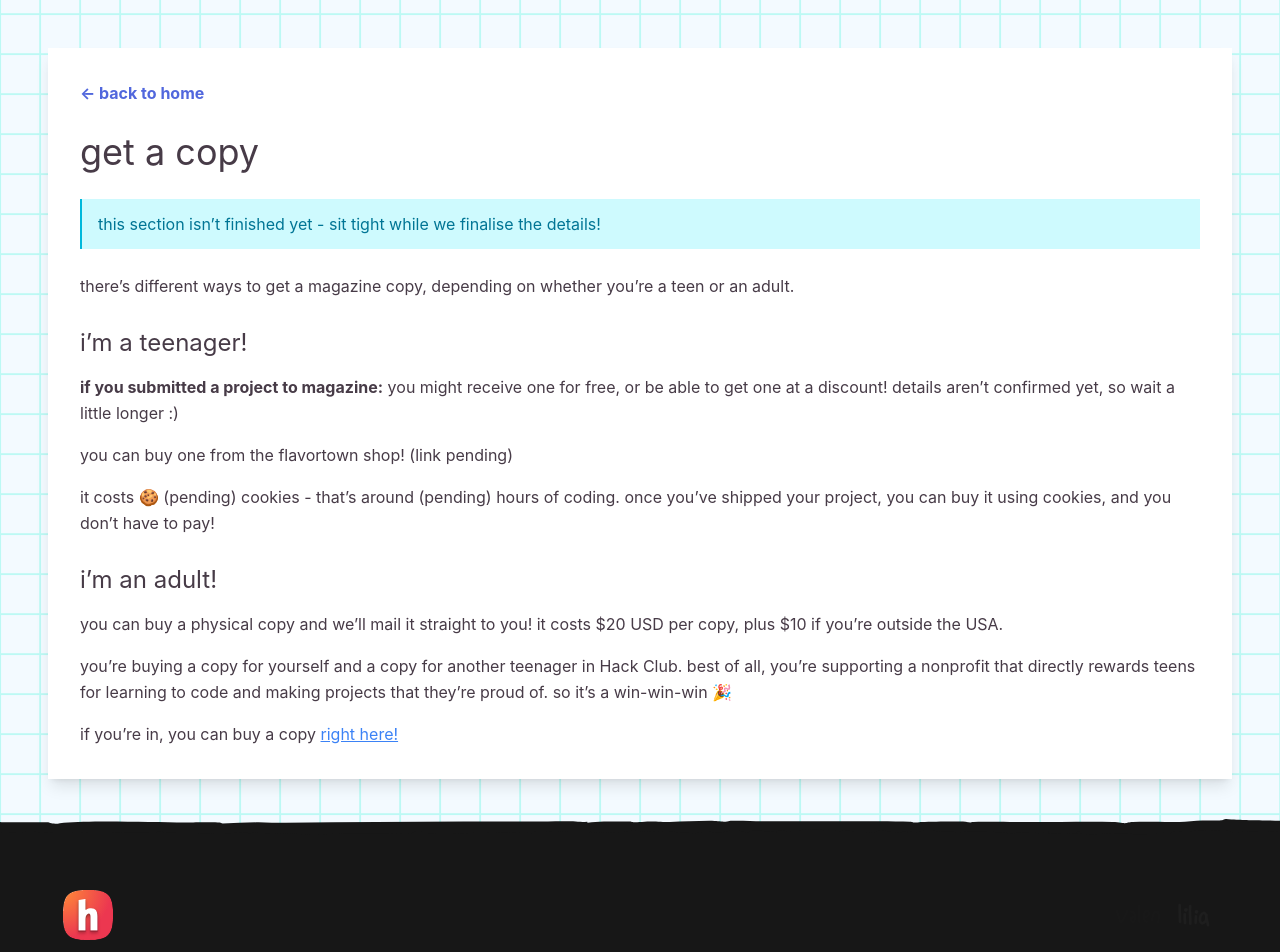
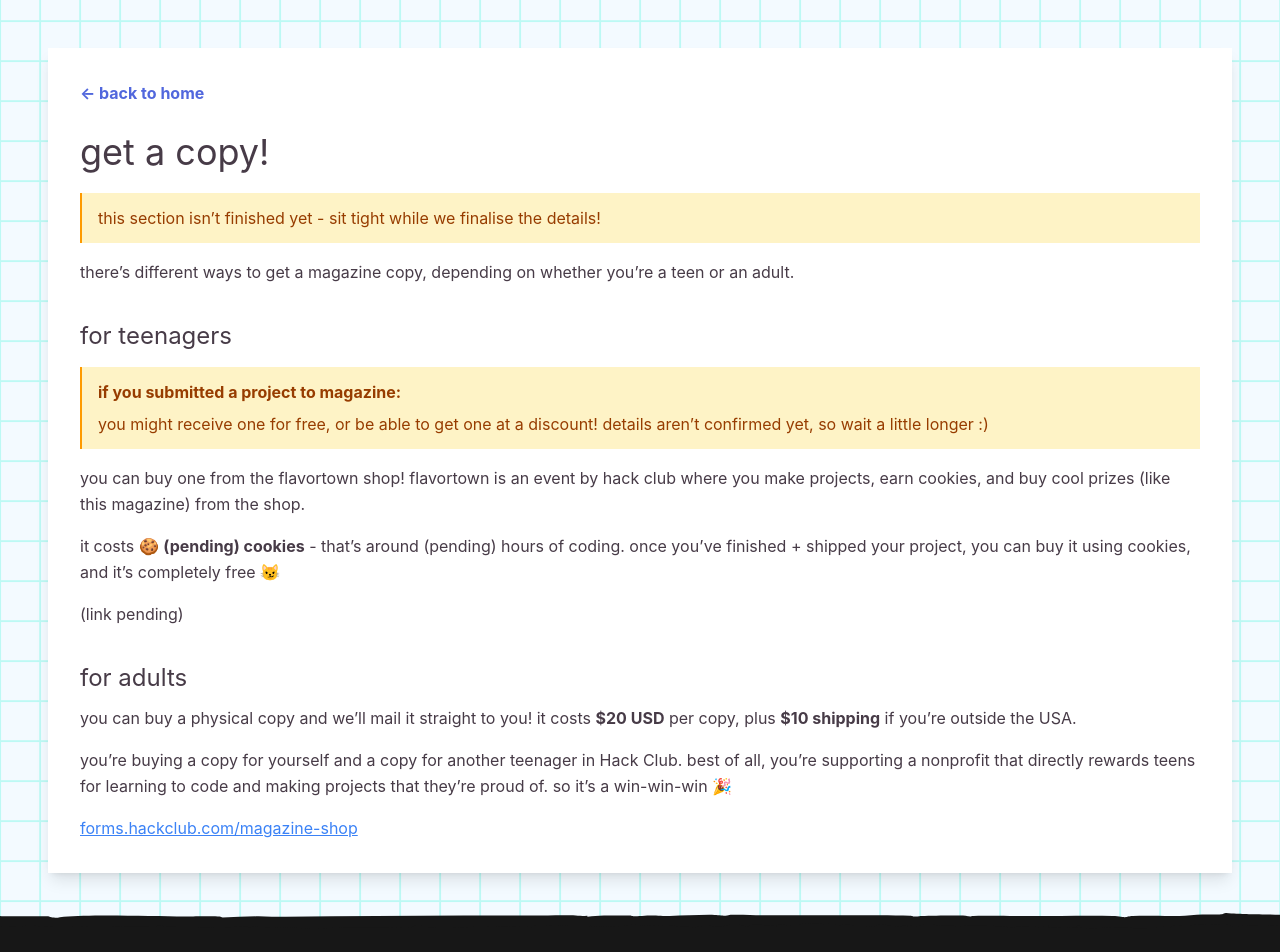
Before and after one commit to acornitum/magazine, an Astro site: page /get in a window 1280 px wide. Shown: the top 952 px of the page. Built offline with nearby package versions, Linux system fonts and the light colour scheme; Astro itself is replaced by a stand-in of ours.

Commit message:
update get a copy info

```diff
--- a/src/pages/get.md
+++ b/src/pages/get.md
@@ -3,26 +3,28 @@ title: Get a copy
 layout: ~/layouts/Article.astro
 ---
 
-# get a copy
+# get a copy!
 
 > this section isn't finished yet - sit tight while we finalise the details!
 
 there's different ways to get a magazine copy, depending on whether you're a teen or an adult.
 
-### i'm a teenager!
+### for teenagers
 
-**if you submitted a project to magazine:** you might receive one for free, or be able to get one at a discount! details aren't confirmed yet, so wait a little longer :)
+> **if you submitted a project to magazine:**
+>
+> you might receive one for free, or be able to get one at a discount! details aren't confirmed yet, so wait a little longer :)
 
-you can buy one from the flavortown shop! (link pending)
+you can buy one from the flavortown shop! flavortown is an event by hack club where you make projects, earn cookies, and buy cool prizes (like this magazine) from the shop.
 
-it costs 🍪 (pending) cookies - that's around (pending) hours of coding. once you've shipped your project, you can buy it using cookies, and you don't have to pay!
+it costs 🍪 **(pending) cookies** - that's around (pending) hours of coding. once you've finished + shipped your project, you can buy it using cookies, and it's completely free 😼
 
-### i'm an adult!
+(link pending)
 
-you can buy a physical copy and we'll mail it straight to you! it costs $20 USD per copy, plus $10 if you're outside the USA.
+### for adults
+
+you can buy a physical copy and we'll mail it straight to you! it costs **$20 USD** per copy, plus **$10 shipping** if you're outside the USA.
 
 you're buying a copy for yourself and a copy for another teenager in Hack Club. best of all, you're supporting a nonprofit that directly rewards teens for learning to code and making projects that they're proud of. so it's a win-win-win 🎉
 
-<!-- use slack emojis here! -->
-
-if you're in, you can buy a copy [right here!](https://forms.hackclub.com/magazine-shop)
+[forms.hackclub.com/magazine-shop](https://forms.hackclub.com/magazine-shop)
--- a/src/styles/global.css
+++ b/src/styles/global.css
@@ -94,55 +94,44 @@
 
 article {
   color: var(--color-text);
+  text-wrap: pretty;
+}
+
+article :is(h1, h2, h3, h4, h5, h6) {
+  font-family: var(--font-jua);
+  line-height: 1.25;
+  margin-top: 1.5em;
+  margin-bottom: 0.5em;
 }
 
 article h1 {
   font-size: 2.25em;
   /* font-weight: 700; */
-  margin-top: 0.8888em;
-  margin-bottom: 0.4444em;
-  line-height: 1.25;
-  font-family: var(--font-jua);
 }
 
 article h2 {
   font-size: 1.875em;
   /* font-weight: 600; */
-  margin-top: 0.9333em;
-  margin-bottom: 0.5333em;
-  font-family: var(--font-jua);
 }
 
 article h3 {
   font-size: 1.5em;
   /* font-weight: 600; */
-  margin-top: 1em;
-  margin-bottom: 0.5em;
-  font-family: var(--font-jua);
 }
 
 article h4 {
   font-size: 1.25em;
   /* font-weight: 600; */
-  margin-top: 1em;
-  margin-bottom: 0.4em;
-  font-family: var(--font-jua);
 }
 
 article h5 {
   font-size: 1.125em;
   /* font-weight: 600; */
-  margin-top: 0.8888em;
-  margin-bottom: 0.4444em;
-  font-family: var(--font-jua);
 }
 
 article h6 {
   font-size: 1em;
   /* font-weight: 600; */
-  margin-top: 1em;
-  margin-bottom: 0.5em;
-  font-family: var(--font-jua);
 }
 
 article p {
@@ -197,6 +186,10 @@ article img {
 }
 
 article blockquote {
-  @apply border-l-2 border-l-cyan-500 bg-cyan-100 py-3 pl-4 text-cyan-700;
-  margin-block: 1.5em;
+  @apply border-l-2 border-l-amber-500 bg-amber-100 py-3 pl-4 text-amber-800;
+  margin-block: 1em;
+
+  p {
+    margin-bottom: 0.4em;
+  }
 }
```
